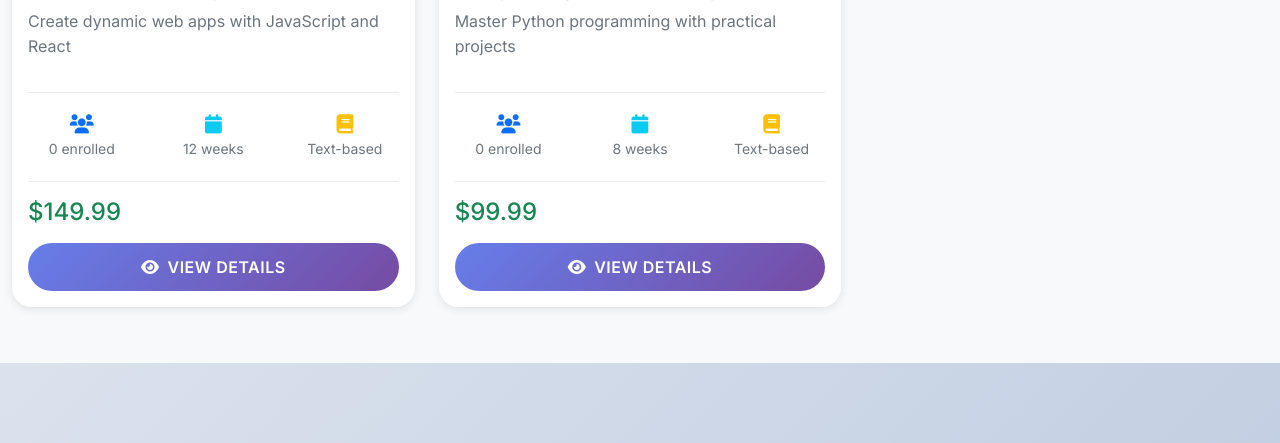
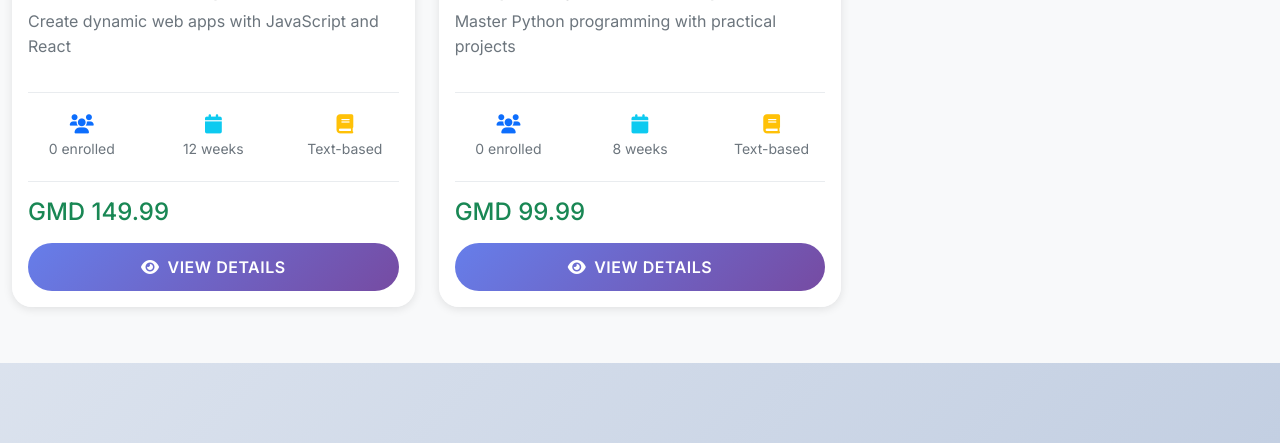
Before and after one commit to BuxinFutureAccademy/BuxinFutureAccademy, a Flask app: page /store in a window 1280 px wide. Shown: the part 1115-1558 px from the top of the page. Run offline with Flask 3, Linux system fonts and the light colour scheme; data comes from the database, SQL or seed files in the repository; data that the repository does not hold is empty.

Commit message:
Update store.html

```diff
--- a/templates/store.html
+++ b/templates/store.html
@@ -128,7 +128,7 @@
                                     {% if course.price == 0 %}
                                         <span class="badge bg-success">FREE</span>
                                     {% else %}
-                                        ${{ "%.2f"|format(course.price) }}
+                                        GMD {{ "%.2f"|format(course.price) }}
                                     {% endif %}
                                 </span>
                                 {% if course.materials %}
```
